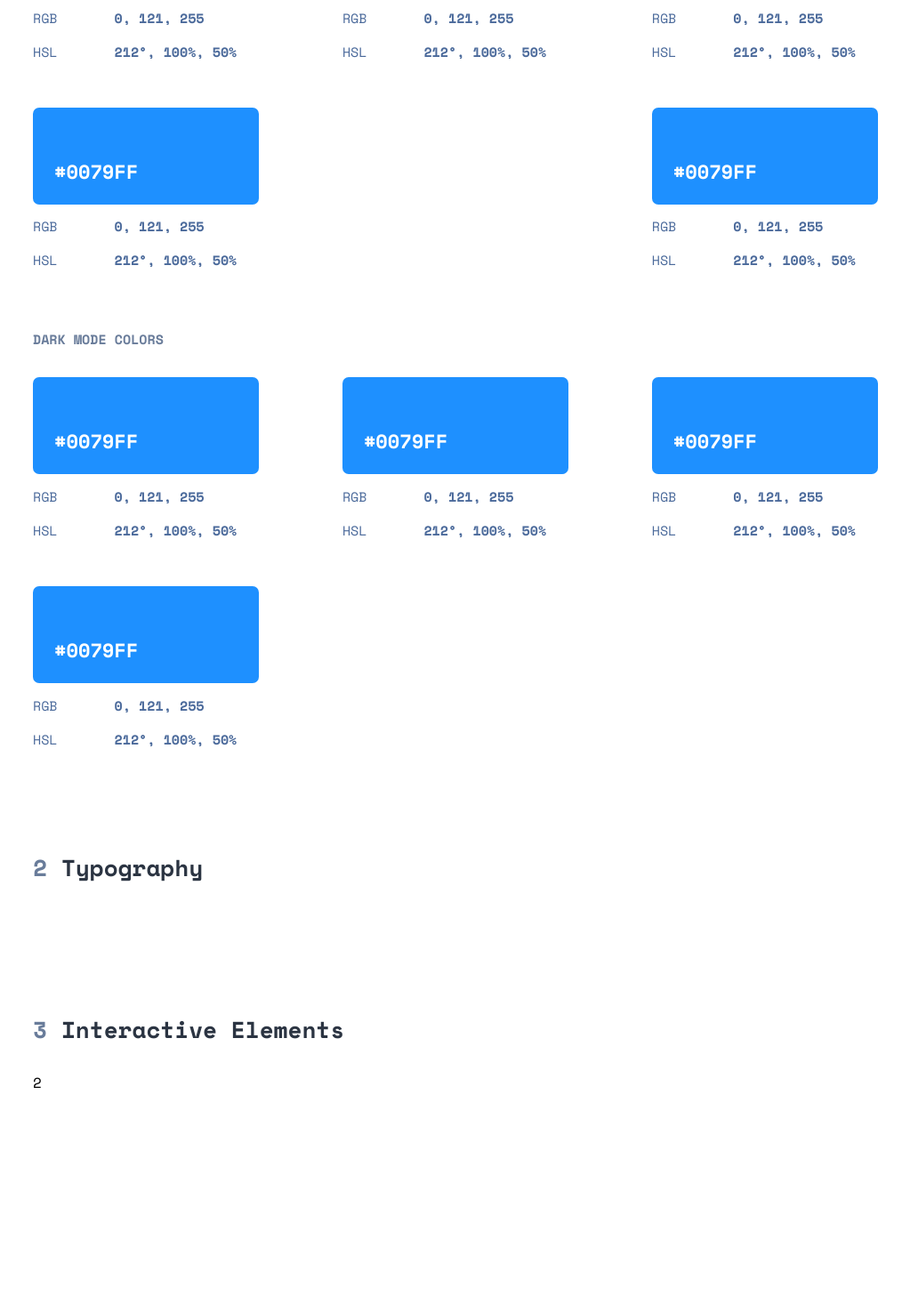
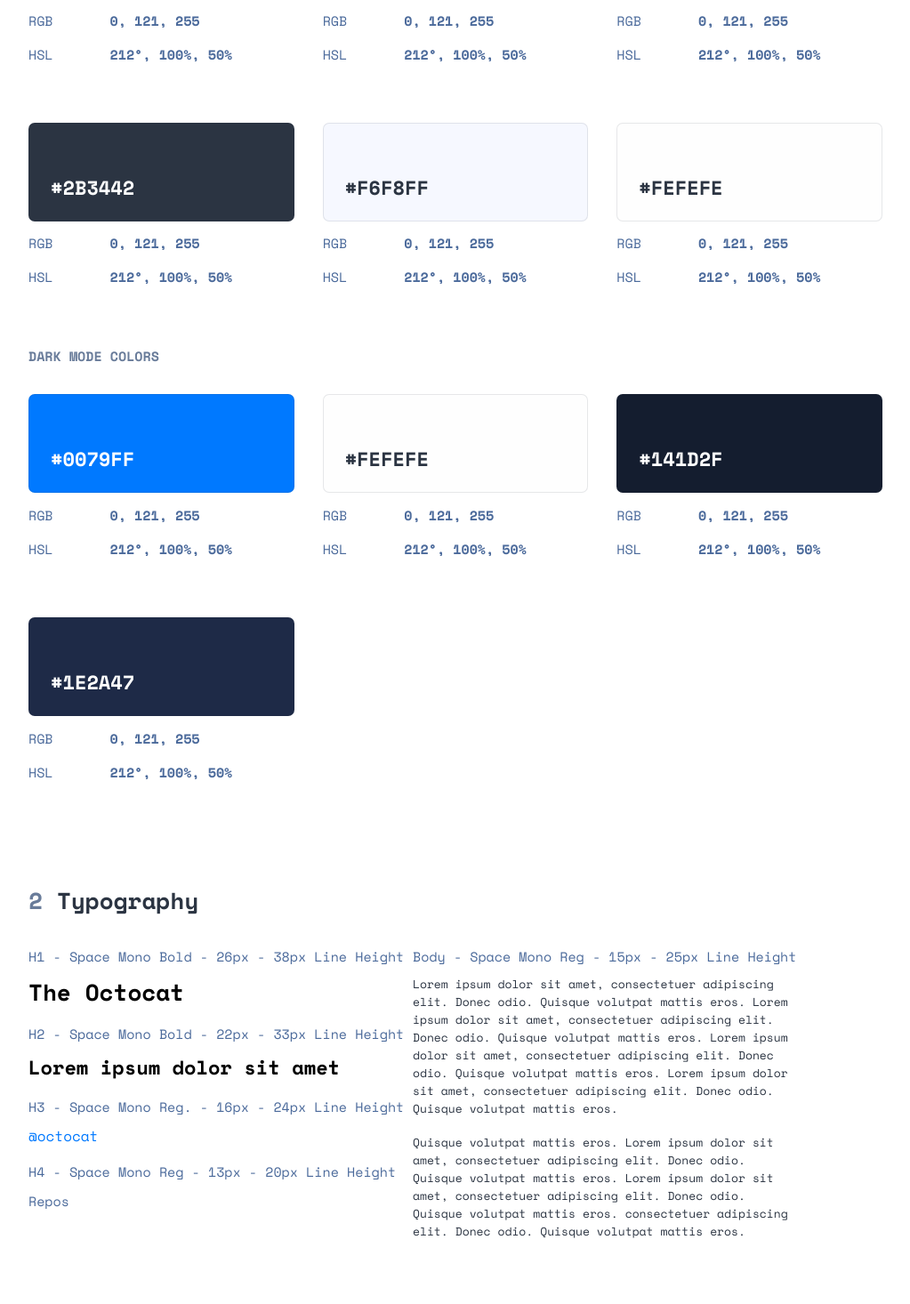
Before and after one commit to billybenntt/portfolio-project-3-github-user-search, a React (Vite) app: page / in a window 1280 px wide. Shown: the part 484-1950 px from the top of the page at 89% size, without its empty margins (128-1151 px from the left). Before the commit the page ends 1882 px from the top, so only its background shows below. Built offline with nearby package versions, Linux system fonts and the light colour scheme.

Commit message:
work on responsiveness system design

```diff
--- a/src/pages/DesignSystem.jsx
+++ b/src/pages/DesignSystem.jsx
@@ -1,9 +1,16 @@
 function Color (props) {
+
+  const { hexColor, blackText } = props
+
+  const styles = {
+    backgroundColor: hexColor,
+    color: blackText ? '#2B3442' : '#FFF'
+  }
 
   return (
     <div className="color">
-      <div className="color-box" style={{ backgroundColor: 'dodgerblue' }}>
-        <p>#0079FF</p>
+      <div className="color-box" style={styles}>
+        <p>{hexColor ? hexColor : '#FFFFFF'}</p>
       </div>
       <div className="color-description">
         <h4>RGB</h4>
@@ -21,6 +28,7 @@ function DesignSystem () {
   return (
     <div className="design-system">
       <div className="design-system-center">
+
         {/* HEADER */}
         <header className="header">
           <h3>dev_Finder</h3>
@@ -33,18 +41,17 @@ function DesignSystem () {
             <h3><span>1</span>Colors</h3>
           </div>
 
-
           <div className="colors-center">
             {/*GROUP 1*/}
             <div>
               <h4 className="colors-group-title">light mode colors</h4>
               <div className="colors-group">
-                <Color/>
-                <Color/>
-                <Color/>
-                <Color/>
-                <Color/>
-
+                <Color hexColor="#0079FF"/>
+                <Color hexColor="#697C9A"/>
+                <Color hexColor="#4B6A9B"/>
+                <Color hexColor="#2B3442"/>
+                <Color hexColor="#F6F8FF" blackText={true}/>
+                <Color hexColor="#FEFEFE" blackText={true}/>
               </div>
             </div>
 
@@ -52,10 +59,10 @@ function DesignSystem () {
             <div>
               <h4 className="colors-group-title">Dark mode colors</h4>
               <div className="colors-group">
-                <Color/>
-                <Color/>
-                <Color/>
-                <Color/>
+                <Color hexColor="#0079FF"/>
+                <Color hexColor="#FEFEFE" blackText={true}/>
+                <Color hexColor="#141D2F"/>
+                <Color hexColor="#1E2A47"/>
               </div>
             </div>
           </div>
@@ -66,6 +73,57 @@ function DesignSystem () {
           <div className="section-title">
             <h3><span>2</span>Typography</h3>
           </div>
+
+          <div className="typography-center">
+            <div className="typography-group">
+              <div className="typography-item">
+                <h6 className="typography-title">H1 - Space Mono Bold - 26px - 38px Line Height</h6>
+                <h1>The Octocat</h1>
+              </div>
+
+              <div className="typography-item">
+                <h6 className="typography-title">H2 - Space Mono Bold - 22px - 33px Line Height</h6>
+                <h2>Lorem ipsum dolor sit amet</h2>
+              </div>
+
+              <div className="typography-item">
+                <h6 className="typography-title">H3 - Space Mono Reg. - 16px - 24px Line Height</h6>
+                <h3>@octocat</h3>
+              </div>
+
+              <div className="typography-item">
+                <h6 className="typography-title">H4 - Space Mono Reg - 13px - 20px Line Height</h6>
+                <h4>Repos</h4>
+              </div>
+
+            </div>
+
+            <div className="typography-group">
+              <div className="typography-item">
+                <h6 className="typography-title">Body - Space Mono Reg - 15px - 25px Line Height</h6>
+                <p>Lorem ipsum dolor sit amet, consectetuer adipiscing elit. Donec odio. Quisque volutpat
+                  mattis eros. Lorem ipsum dolor sit amet, consectetuer adipiscing elit. Donec odio. Quisque
+                  volutpat mattis eros. Lorem ipsum dolor sit amet, consectetuer adipiscing elit. Donec odio.
+                  Quisque volutpat mattis eros. Lorem ipsum dolor sit amet, consectetuer adipiscing elit.
+                  Donec
+                  odio. Quisque volutpat mattis eros.
+
+                </p>
+                <br/>
+                <p>
+                  Quisque volutpat mattis eros. Lorem ipsum dolor sit amet, consectetuer adipiscing elit.
+                  Donec
+                  odio. Quisque volutpat mattis eros. Lorem ipsum dolor sit amet, consectetuer adipiscing
+                  elit.
+                  Donec odio. Quisque volutpat mattis eros. consectetuer adipiscing elit. Donec odio. Quisque
+                  volutpat mattis eros.</p>
+              </div>
+
+            </div>
+
+          </div>
+
+
         </section>
 
         {/* INTERACTIVE */}
--- a/src/styles/output.css
+++ b/src/styles/output.css
@@ -297,8 +297,6 @@ summary {
   display: list-item;
 }
 
-/* Misc
-   ========================================================================== */
 /**
  * Add the correct display in IE 10+.
  */
@@ -364,7 +362,6 @@ body {
 
 .design-system {
   background-color: #FFFFFF;
-  padding: 5.938rem 10.313rem 10.75rem;
 }
 
 .design-system-center {
@@ -372,7 +369,7 @@ body {
   display: flex;
   gap: 7rem 0;
   flex-direction: column;
-  max-width: 1110px;
+  max-width: 327px;
 }
 
 .header {
@@ -413,14 +410,13 @@ body {
 }
 
 .colors-group {
-  display: flex;
-  flex-wrap: wrap;
-  gap: 50px 0;
-  justify-content: space-between;
+  display: grid;
+  gap: 4rem 2rem;
+  grid-template-columns: repeat(auto-fill, minmax(252px, 1fr));
 }
 
 .color {
-  flex: 0 0 calc(25% - 2rem);
+  flex: 0 0 calc(25% - 1rem);
 }
 
 .color-box {
@@ -431,8 +427,9 @@ body {
   display: flex;
   padding: 55px 136px 21px 24px;
   align-items: flex-end;
-  color: #FFFFFF;
-  background-color: #0079FF;
+  color: #000;
+  background-color: #FFF;
+  border: 1px solid rgba(43, 52, 66, 0.11);
 }
 
 .color-description {
@@ -449,3 +446,65 @@ body {
   font-weight: 700;
   text-align: left;
 }
+
+/* TYPOGRAPHY SECTION */
+.typography-title {
+  font-size: 0.938rem;
+  line-height: 1.563rem;
+  font-weight: normal;
+  color: #4B6A9B;
+  margin-bottom: 0.5rem;
+}
+
+.typography-center {
+  display: flex;
+  flex-direction: column;
+}
+
+.typography-group {
+  flex: 0 0 calc(50% - 3rem);
+}
+
+.typography-item {
+  margin-bottom: 1rem;
+}
+.typography-item h1 {
+  font-size: 1.625rem;
+  line-height: 2.375rem;
+  font-weight: bold;
+}
+.typography-item h2 {
+  font-size: 1.375rem;
+  line-height: 2.063rem;
+  font-weight: bold;
+}
+.typography-item h3 {
+  font-size: 1rem;
+  line-height: 1.5rem;
+  font-weight: normal;
+  color: #0079FF;
+}
+.typography-item h4 {
+  font-size: 0.938rem;
+  line-height: 1.563rem;
+  font-weight: normal;
+  color: #4B6A9B;
+}
+.typography-item p {
+  font-size: 0.813rem;
+  line-height: 1.25rem;
+  font-weight: normal;
+  color: #2B3442;
+}
+
+@media screen and (min-width: 768px) {
+  .design-system {
+    padding: 6rem 10rem;
+  }
+  .design-system-center {
+    max-width: 1110px;
+  }
+  .typography-center {
+    flex-direction: row;
+  }
+}
--- a/src/styles/scss/_design-system.scss
+++ b/src/styles/scss/_design-system.scss
@@ -10,7 +10,7 @@ body {
 
 .design-system {
   background-color: $accent-light-100;
-  padding: 5.938rem 10.313rem 10.75rem;
+
 }
 
 .design-system-center {
@@ -18,7 +18,7 @@ body {
   @include d-flex;
   gap: 7rem 0;
   flex-direction: column;
-  max-width: $max-w-xl;
+  max-width: $max-w-sm;
 }
 
 .header {
@@ -58,16 +58,13 @@ body {
 }
 
 .colors-group {
-  @include d-flex;
-  flex-wrap: wrap;
-  gap: 50px 0;
-  justify-content: space-between;
-
+  @include d-grid;
+  gap: 4rem 2rem;
+  grid-template-columns: repeat(auto-fill, minmax(252px, 1fr));
 }
 
-
 .color {
-  flex: 0 0 calc(25% - 2rem);
+  flex: 0 0 calc(25% - 1rem);
 }
 
 .color-box {
@@ -76,8 +73,9 @@ body {
   @include d-flex;
   padding: 55px 136px 21px 24px;
   align-items: flex-end;
-  color: $accent-light-100;
-  background-color: #0079FF;
+  color: #000;
+  background-color: #FFF;
+  border: 1px solid rgba(43, 52, 66, 0.11);
 }
 
 .color-description {
@@ -93,3 +91,75 @@ body {
     text-align: left;
   }
 }
+
+
+/* TYPOGRAPHY SECTION */
+
+.typography-title {
+  @include text-sm;
+  color: $primary-200;
+    margin-bottom: 0.5rem;
+}
+
+.typography-center {
+  display: flex;
+  flex-direction: column;
+
+}
+
+.typography-group {
+  flex: 0 0 calc(50% - 3rem);
+}
+
+
+
+.typography-item {
+
+  margin-bottom: 1rem;
+
+
+  h1 {
+    @include text-xl;
+  }
+
+  h2 {
+    @include text-lg;
+  }
+
+  h3 {
+    @include text-base;
+    color: $primary-300;
+  }
+
+  h4 {
+    @include text-sm;
+    color: $primary-200;
+  }
+
+  p {
+    @include text-xs;
+    color: $accent-dark-200;
+
+  }
+
+
+}
+
+
+@media screen and (min-width: map-get($breakpoints, "md")) {
+
+
+  .design-system {
+    padding: 6rem 10rem;
+  }
+
+  .design-system-center {
+    max-width: $max-w-xl;
+  }
+
+  .typography-center {
+    flex-direction: row;
+  }
+
+
+}
--- a/src/styles/scss/_normalize.scss
+++ b/src/styles/scss/_normalize.scss
@@ -329,8 +329,7 @@ summary {
     display: list-item;
 }
 
-/* Misc
-   ========================================================================== */
+
 
 /**
  * Add the correct display in IE 10+.
```
Also changed, not shown: 1 other file (tests, documents, lock files or other folders).
